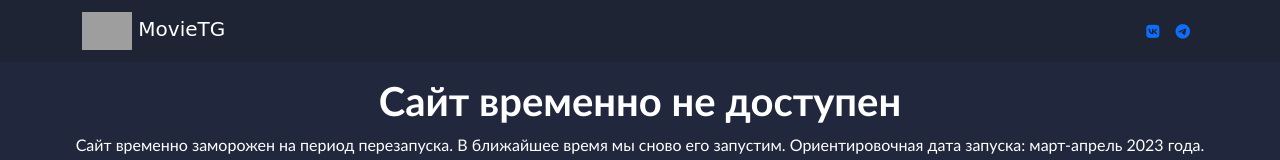
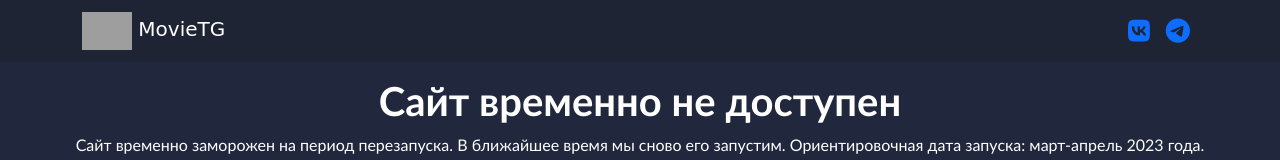
Before and after one commit to movietg/movietg.github.io, a plain HTML site: page index.html in a window 1280 px wide. Shown: the top 160 px of the page. Drawn offline with nearby package versions, Linux system fonts and the light colour scheme; grey boxes are pictures that could not be loaded; a web font is replaced by a local one.

Commit message:
Update style.css

```diff
--- a/assets/css/style.css
+++ b/assets/css/style.css
@@ -356,3 +356,6 @@ input[type="search"]::-webkit-search-results-decoration { display: none; }
     font-size: 14px;
     line-height: 14px;
 }
+.social-l{
+    font-size: 25px;
+}
```
